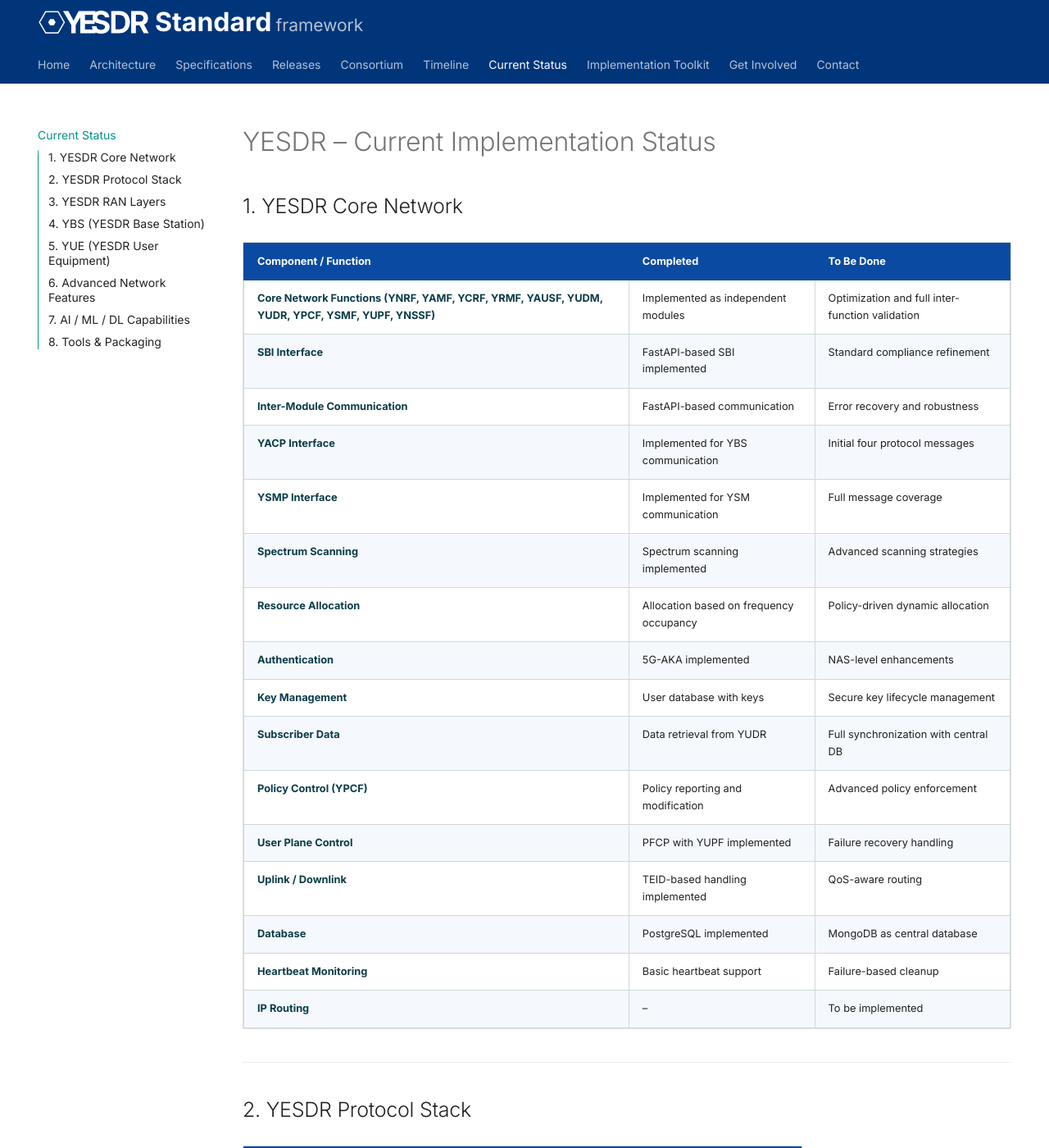
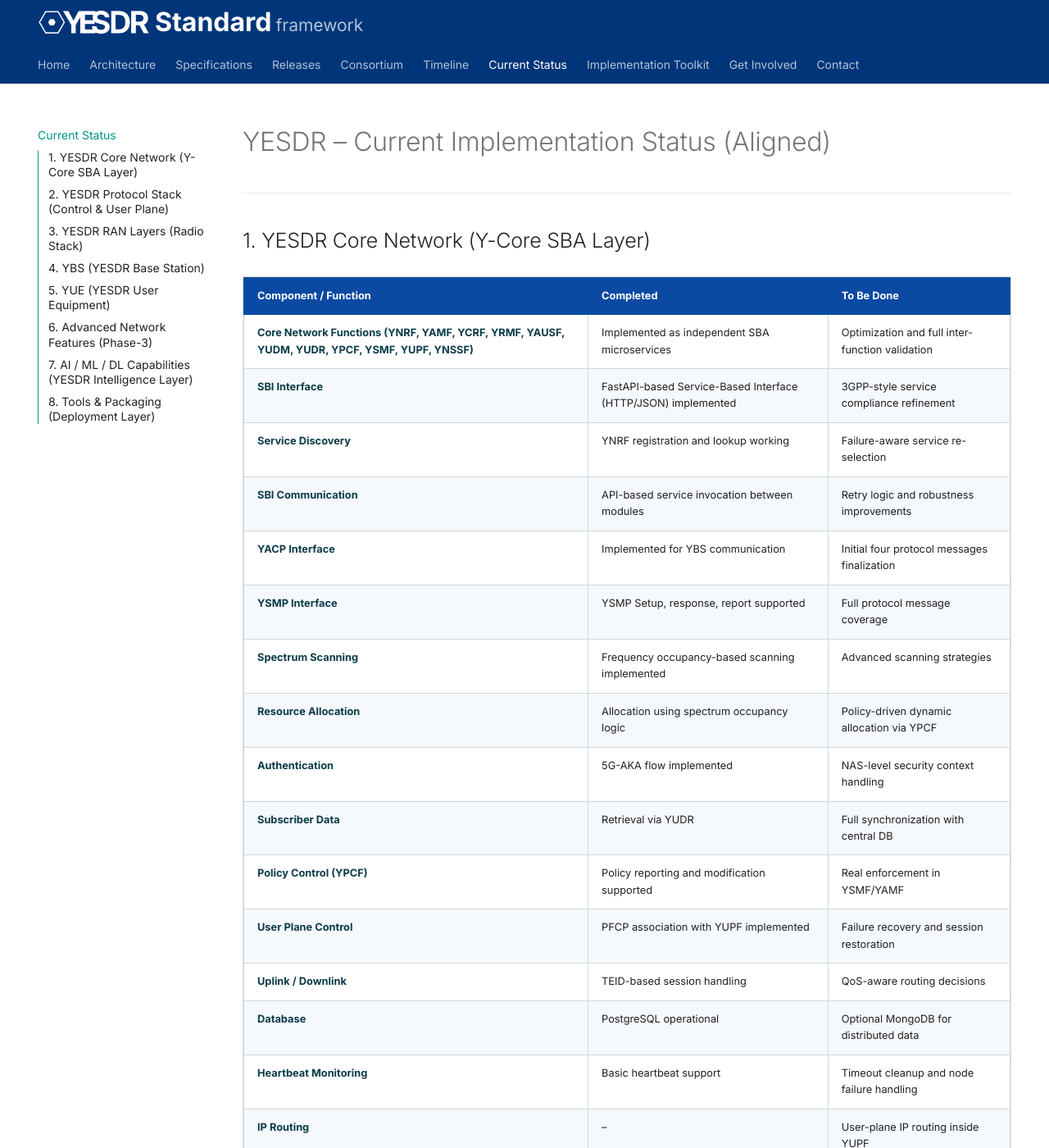
Before and after one commit to chandharlabs/yesdr-standard, an MkDocs documentation site: the page built from docs/currentstatus/current_status.md, in a window 1280 px wide and 1400 px high. Shown: the whole window at 82% size. Built offline with MkDocs 1.6.1 and Material for MkDocs 9.7.7, drawn with Linux system fonts in a browser that asks for light colours; some of the changed text lies outside the part shown.

Commit message:
Current status

```diff
--- a/docs/currentstatus/current_status.md
+++ b/docs/currentstatus/current_status.md
@@ -1,58 +1,57 @@
-# YESDR – Current Implementation Status
+# YESDR – Current Implementation Status (Aligned)
 
+---
 
-
-## 1. YESDR Core Network
+## 1. YESDR Core Network (Y-Core SBA Layer)
 
 | Component / Function | Completed | To Be Done |
 |--------------------|-----------|------------|
-| Core Network Functions (YNRF, YAMF, YCRF, YRMF, YAUSF, YUDM, YUDR, YPCF, YSMF, YUPF, YNSSF) | Implemented as independent modules | Optimization and full inter-function validation |
-| SBI Interface | FastAPI-based SBI implemented | Standard compliance refinement |
-| Inter-Module Communication | FastAPI-based communication | Error recovery and robustness |
-| YACP Interface | Implemented for YBS communication | Initial four protocol messages |
-| YSMP Interface | Implemented for YSM communication | Full message coverage |
-| Spectrum Scanning | Spectrum scanning implemented | Advanced scanning strategies |
-| Resource Allocation | Allocation based on frequency occupancy | Policy-driven dynamic allocation |
-| Authentication | 5G-AKA implemented | NAS-level enhancements |
-| Key Management | User database with keys | Secure key lifecycle management |
-| Subscriber Data | Data retrieval from YUDR | Full synchronization with central DB |
-| Policy Control (YPCF) | Policy reporting and modification | Advanced policy enforcement |
-| User Plane Control | PFCP with YUPF implemented | Failure recovery handling |
-| Uplink / Downlink | TEID-based handling implemented | QoS-aware routing |
-| Database | PostgreSQL implemented | MongoDB as central database |
-| Heartbeat Monitoring | Basic heartbeat support | Failure-based cleanup |
-| IP Routing | – | To be implemented |
+| Core Network Functions (YNRF, YAMF, YCRF, YRMF, YAUSF, YUDM, YUDR, YPCF, YSMF, YUPF, YNSSF) | Implemented as independent SBA microservices | Optimization and full inter-function validation |
+| SBI Interface | FastAPI-based Service-Based Interface (HTTP/JSON) implemented | 3GPP-style service compliance refinement |
+| Service Discovery | YNRF registration and lookup working | Failure-aware service re-selection |
+| SBI Communication | API-based service invocation between modules | Retry logic and robustness improvements |
+| YACP Interface | Implemented for YBS communication | Initial four protocol messages finalization |
+| YSMP Interface | YSMP Setup, response, report supported | Full protocol message coverage |
+| Spectrum Scanning | Frequency occupancy-based scanning implemented | Advanced scanning strategies |
+| Resource Allocation | Allocation using spectrum occupancy logic | Policy-driven dynamic allocation via YPCF |
+| Authentication | 5G-AKA flow implemented | NAS-level security context handling |
+| Subscriber Data | Retrieval via YUDR | Full synchronization with central DB |
+| Policy Control (YPCF) | Policy reporting and modification supported | Real enforcement in YSMF/YAMF |
+| User Plane Control | PFCP association with YUPF implemented | Failure recovery and session restoration |
+| Uplink / Downlink | TEID-based session handling | QoS-aware routing decisions |
+| Database | PostgreSQL operational | Optional MongoDB for distributed data |
+| Heartbeat Monitoring | Basic heartbeat support | Timeout cleanup and node failure handling |
+| IP Routing | – | User-plane IP routing inside YUPF |
 
 ---
 
-## 2. YESDR Protocol Stack
+## 2. YESDR Protocol Stack (Control & User Plane)
 
 | Protocol / Feature | Completed | To Be Done |
 |-------------------|-----------|------------|
-| YACP | Core messages implemented | First four protocol messages |
-| YSMP | Setup, response, report | Full protocol coverage |
-| GTP | Uplink and downlink | Dynamic source IP handling |
-| PFCP | Heartbeat, association request/response | UPF failure detection |
-| Security | 5G-AKA implemented | Encryption & integrity protection |
-| Message Modification | Basic support | Improved modification handling |
-| Wireshark Dissector | Generated and functional | Complete message coverage |
-| NAS Signaling | – | Full NAS implementation |
+| YACP | Core signaling messages implemented | NAS Over YACP |
+| YSMP | Setup, response, report messages | Full protocol coverage |
+| GTP | Uplink and downlink tunneling | Dynamic source IP handling |
+| PFCP | Heartbeat and association procedures | UPF failure detection & recovery |
+| Authentication Security | 5G-AKA implemented | NAS integrity & ciphering |
+| Message Modification | Basic support | Improved modification and validation |
+| Wireshark Dissector | Functional dissector available | Extended message decoding |
+| NAS Signaling | – | Full NAS message layer |
 
 ---
 
-## 3. YESDR RAN Layers
+## 3. YESDR RAN Layers (Radio Stack)
 
 | Layer | Completed | To Be Done |
 |------|-----------|------------|
-| PHY | BPSK downlink (User Plane) | BPSK downlink control plane |
-| PHY | – | BPSK uplink (Control & User Plane) |
-| MAC | CRC, segmentation | Scheduling, MAC headers |
-| RLC | Basic framework | AM, TM, UM modes |
-| PDCP | Basic processing | NAS-based encryption (Kupenc) |
-| SDAP | – | QoS flow mapping |
-| RRC | – | Full RRC signaling |
-| FEC | Coding and decoding | Performance optimization |
-| Security | Hard-coded key (initial) | Dynamic key usage |
+| PHY | BPSK downlink (User Plane) | Control-plane PHY & uplink PHY |
+| MAC | CRC and segmentation | Scheduling logic and MAC headers |
+| RLC | Basic framework skeleton | AM, UM, TM operational modes |
+| PDCP | Basic processing pipeline | NAS-based encryption (Kupenc/Kint) |
+| SDAP | – | QoS flow mapping implementation |
+| RRC | – | Full RRC signaling procedures |
+| FEC | Coding and decoding implemented | Performance optimization |
+| Security | Hard-coded initial key | Dynamic security key usage |
 
 ---
 
@@ -60,9 +59,9 @@
 
 | Feature | Completed | To Be Done |
 |-------|-----------|------------|
-| Protocol Stack | Implemented | Validation with full core |
-| Control Messages | – | First four protocol messages |
-| Core Integration | Partial | Full end-to-end testing |
+| Protocol Stack | Partial Layer-2/3 stack implemented | Full validation with completed RAN layers |
+| Control Messages | – | First four YACP protocol messages |
+| Core Integration | Partial integration with Y-Core | End-to-end testing with full session flow |
 
 ---
 
@@ -70,46 +69,46 @@
 
 | Feature | Completed | To Be Done |
 |--------|-----------|------------|
-| UE Registration | GUI-based registration | NAS & RRC integration |
-| Uplink Data | Text transmission | Image and video support |
-| Downlink Data | Registration and reception | QoS-aware reception |
-| Security | Basic authentication | GUTI mapping |
-| GUI | Functional GUI | Feature-rich UI |
+| UE Registration | GUI-based registration | NAS and RRC integration |
+| Uplink Data | Text-based transmission | Image and video data support |
+| Downlink Data | Registration response handling | QoS-aware reception |
+| Security | Pre-NAS authentication prototype | GUTI mapping and NAS security |
+| GUI | Functional interface | Feature-rich unified UI |
 
 ---
 
-## 6. Advanced Network Features
+## 6. Advanced Network Features (Phase-3)
 
 | Feature | Completed | To Be Done |
 |-------|-----------|------------|
-| Handover | – | Intra- and inter-cell handover |
-| AMF–AMF Communication | – | Full support |
-| gNB–gNB Communication | – | Xn-like interface |
+| Handover | – | Intra-cell and inter-cell handover |
+| AMF–AMF Communication | – | Full inter-AMF procedures |
+| YBS–YBS Communication | – | Xn-like interface |
 | Mobility Management | – | End-to-end mobility handling |
 
 ---
 
-## 7. AI / ML / DL Capabilities
+## 7. AI / ML / DL Capabilities (YESDR Intelligence Layer)
 
 | Feature | Completed | To Be Done |
 |-------|-----------|------------|
-| Spectrum Sensing | Spectrum sensing from 600 MHz to 6 GHz | AI-asssted accuracy optimization and multi-band correlation |
-| Signal Energy Detection | Real-time energy-based sensing | Adaptive thresholding |
-| Modulation Classification | – | AI/ML-based modulation classification |
+| Spectrum Sensing | Wideband sensing (600 MHz–6 GHz) | AI-assisted accuracy optimization |
+| Signal Energy Detection | Real-time energy detection | Adaptive thresholding |
+| Modulation Classification | – | AI/ML-based classification models |
 | Channel Prediction | – | ML/DL-based channel quality prediction |
-| Channel ON/OFF Prediction | – | Traffic-aware channel ON–OFF duration prediction |
+| Channel ON/OFF Prediction | – | Traffic-aware prediction models |
 | Model Deployment | – | Edge deployment (MEC / SDR embedded) |
 | Real-Time Inference | – | Low-latency inference optimization |
 | Visualization | Basic plots | AI-driven spectrum occupancy maps |
 
-
-
 ---
 
-## 8. Tools & Packaging
+## 8. Tools & Packaging (Deployment Layer)
 
 | Tool / Feature | Completed | To Be Done |
 |---------------|-----------|------------|
-| Wireshark Visibility | Protocol dissectors | Extended coverage |
-| Packaging | `.deb` package | Installer automation |
-| GUI Tools | Basic visualization | Unified management GUI |
+| Wireshark Visibility | Custom protocol dissectors | Extended message coverage |
+| Packaging | `.deb` package structure created | Installer automation |
+| GUI Tools | Basic visualization tools | Unified management dashboard |
+
+---
```
